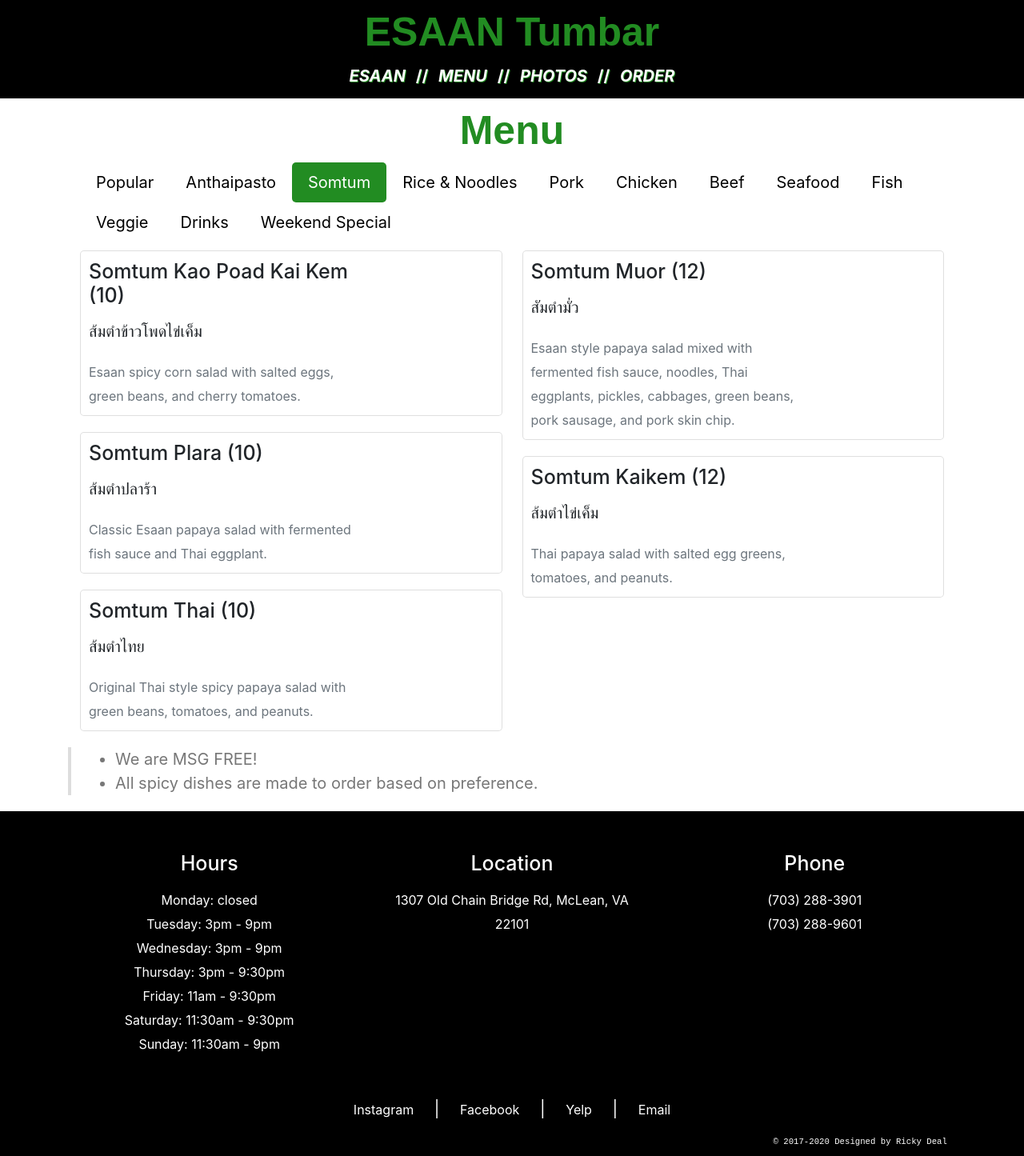
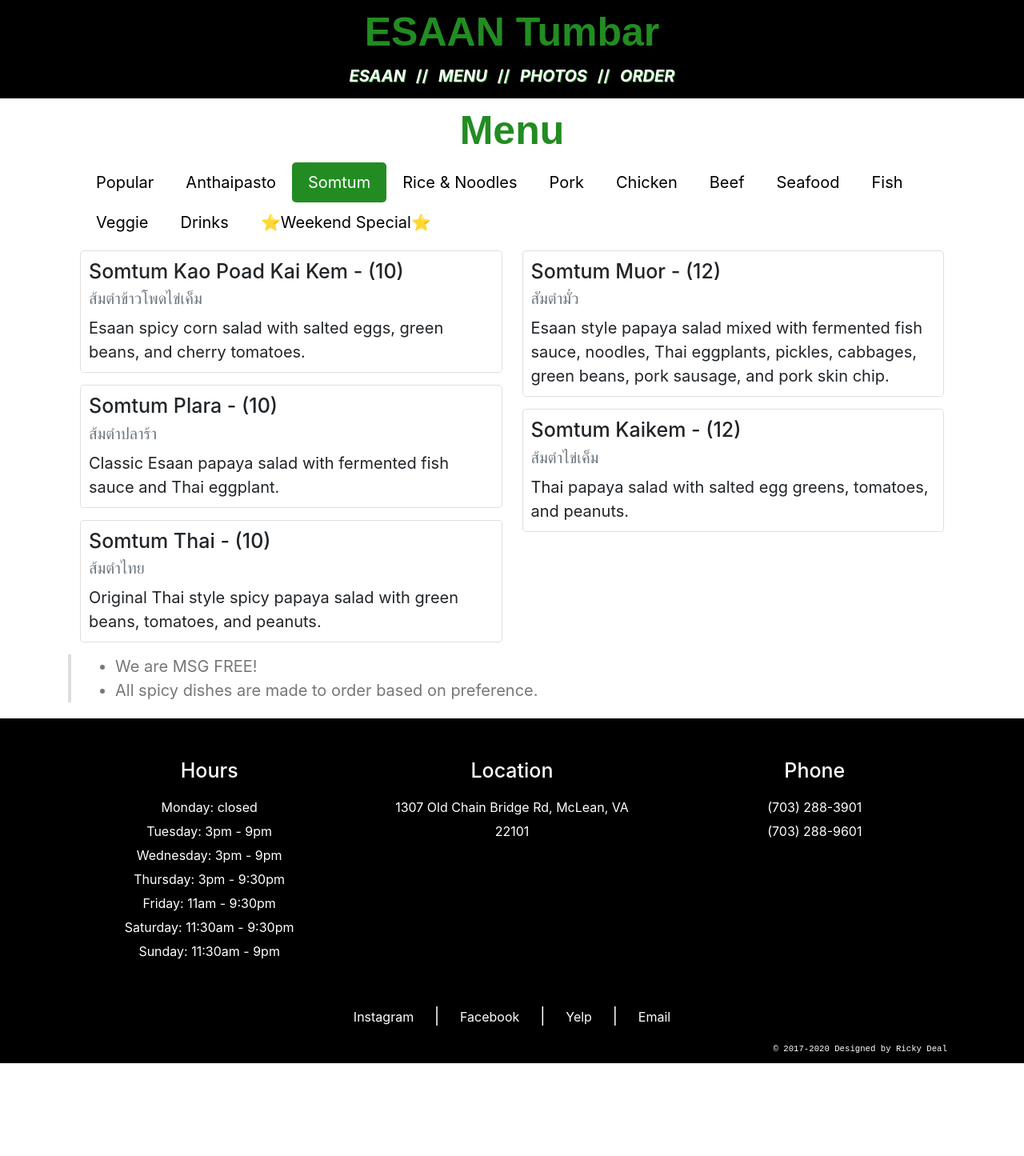
Before and after one commit to rainerdeal/esaan, a Jekyll site: the page built from menu.md, in a window 1280 px wide. Shown: the whole page at 80% size. Built offline with Jekyll 4.4.1, drawn with Linux system fonts in a browser that asks for light colours; after the commit the page ends 1329 px from its top, so only the background shows below that.

```diff
--- a/_data/gallery.yml
+++ b/_data/gallery.yml
@@ -14,8 +14,8 @@
   name: Kor Moo Yang
   image: images/esaan_gallery/kor_moo_yang.jpg
 -
-  name: Labb Hed
-  image: images/esaan_gallery/labb_hed.jpg
+  name: Larb Hed
+  image: images/esaan_gallery/larb_hed.jpg
 -
   name: Moo Nam Tok
   image: images/esaan_gallery/moo_nam_tok.jpg
--- a/_data/special.yml
+++ /dev/null
@@ -1,4 +0,0 @@
--
-  name: Weekend Special
-  thai_name: (703) 288-3901
-  description: Each weekend we serve Bankok street food. Call and talk to our service team to find out about what we will be serving.
--- a/_layouts/menu.html
+++ b/_layouts/menu.html
@@ -25,27 +25,18 @@ title: Esaan Tumbar - Menu
             <a class="nav-link" id="v-pills-fish-tab" data-toggle="pill" href="#v-pills-fish" role="tab" aria-controls="v-pills-fish" aria-selected="false">Fish</a>
             <a class="nav-link" id="v-pills-veggie-tab" data-toggle="pill" href="#v-pills-veggie" role="tab" aria-controls="v-pills-veggie" aria-selected="false">Veggie</a>
             <a class="nav-link" id="v-pills-drinks-tab" data-toggle="pill" href="#v-pills-drinks" role="tab" aria-controls="v-pills-drinks" aria-selected="false">Drinks</a>
-            <a class="nav-link" id="v-pills-special-tab" data-toggle="pill" href="#v-pills-speical" role="tab" aria-controls="v-pills-special" aria-selected="false">Weekend Special</a>
+            <a class="nav-link" id="v-pills-special-tab" data-toggle="pill" href="#v-pills-special" role="tab" aria-controls="v-pills-special" aria-selected="false">⭐️Weekend Special⭐️</a>
         </div>
 
         <div class="tab-content" id="v-pills-tabContent">
             <div class="tab-pane fade" id="v-pills-popular" role="tabpanel" aria-labelledby="v-pills-popular-tab">
                 <div class="card-columns">
                     {% for item in site.data.popular %}
-                        <div class="card mb-3" style="max-width: 540px;">
-                            <div class="row no-gutters">
-                            {% if item.image %}
-                                <div class="col-md-4">
-                                    <img src="{{ item.image }}" class="card-img">
-                                </div>
-                            {% endif %}
-                            <div class="col-md-8">
+                        <div class="card">
                             <div class="card-body">
-                                <h5 class="card-title">{{ item.name }} ({{ item.price }})</h5>
-                                <p class="card-text">{{ item.thai_name }}</p>
-                                <p class="card-text"><small class="text-muted">{{ item.description }}</small></p>
-                                </div>
-                            </div>
+                                <h5 class="card-title">{{ item.name }} - ({{ item.price }})</h5>
+                                <h6 class="card-subtitle mb-2 text-muted">{{ item.thai_name }}</h6>
+                                <p class="card-text">{{ item.description }}</p>
                             </div>
                         </div>
                     {% endfor %}
@@ -54,20 +45,11 @@ title: Esaan Tumbar - Menu
             <div class="tab-pane fade" id="v-pills-apps" role="tabpanel" aria-labelledby="v-pills-apps-tab">
                 <div class="card-columns">
                     {% for item in site.data.apps %}
-                        <div class="card mb-3" style="max-width: 540px;">
-                            <div class="row no-gutters">
-                            {% if item.image %}
-                                <div class="col-md-4">
-                                    <img src="{{ item.image }}" class="card-img">
-                                </div>
-                            {% endif %}
-                            <div class="col-md-8">
+                        <div class="card">
                             <div class="card-body">
-                                <h5 class="card-title">{{ item.name }} ({{ item.price }})</h5>
-                                <p class="card-text">{{ item.thai_name }}</p>
-                                <p class="card-text"><small class="text-muted">{{ item.description }}</small></p>
-                                </div>
-                            </div>
+                                <h5 class="card-title">{{ item.name }} - ({{ item.price }})</h5>
+                                <h6 class="card-subtitle mb-2 text-muted">{{ item.thai_name }}</h6>
+                                <p class="card-text">{{ item.description }}</p>
                             </div>
                         </div>
                     {% endfor %}
@@ -76,20 +58,11 @@ title: Esaan Tumbar - Menu
             <div class="tab-pane fade show active" id="v-pills-somtum" role="tabpanel" aria-labelledby="v-pills-somtum-tab">
                 <div class="card-columns">
                     {% for item in site.data.somtum %}
-                        <div class="card mb-3" style="max-width: 540px;">
-                            <div class="row no-gutters">
-                            {% if item.image %}
-                                <div class="col-md-4">
-                                    <img src="{{ item.image }}" class="card-img">
-                                </div>
-                            {% endif %}
-                            <div class="col-md-8">
+                        <div class="card">
                             <div class="card-body">
-                                <h5 class="card-title">{{ item.name }} ({{ item.price }})</h5>
-                                <p class="card-text">{{ item.thai_name }}</p>
-                                <p class="card-text"><small class="text-muted">{{ item.description }}</small></p>
-                                </div>
-                            </div>
+                                <h5 class="card-title">{{ item.name }} - ({{ item.price }})</h5>
+                                <h6 class="card-subtitle mb-2 text-muted">{{ item.thai_name }}</h6>
+                                <p class="card-text">{{ item.description }}</p>
                             </div>
                         </div>
                     {% endfor %}
@@ -98,20 +71,11 @@ title: Esaan Tumbar - Menu
             <div class="tab-pane fade" id="v-pills-rice-and-noodles" role="tabpanel" aria-labelledby="v-pills-rice-and-noodles-tab">
                 <div class="card-columns">
                     {% for item in site.data.rice_and_noodles %}
-                        <div class="card mb-3" style="max-width: 540px;">
-                            <div class="row no-gutters">
-                            {% if item.image %}
-                                <div class="col-md-4">
-                                    <img src="{{ item.image }}" class="card-img">
-                                </div>
-                            {% endif %}
-                            <div class="col-md-8">
+                        <div class="card">
                             <div class="card-body">
-                                <h5 class="card-title">{{ item.name }} ({{ item.price }})</h5>
-                                <p class="card-text">{{ item.thai_name }}</p>
-                                <p class="card-text"><small class="text-muted">{{ item.description }}</small></p>
-                                </div>
-                            </div>
+                                <h5 class="card-title">{{ item.name }} - ({{ item.price }})</h5>
+                                <h6 class="card-subtitle mb-2 text-muted">{{ item.thai_name }}</h6>
+                                <p class="card-text">{{ item.description }}</p>
                             </div>
                         </div>
                     {% endfor %}
@@ -120,20 +84,11 @@ title: Esaan Tumbar - Menu
             <div class="tab-pane fade" id="v-pills-pork" role="tabpanel" aria-labelledby="v-pills-pork-tab">
                 <div class="card-columns">
                     {% for item in site.data.pork %}
-                        <div class="card mb-3" style="max-width: 540px;">
-                            <div class="row no-gutters">
-                            {% if item.image %}
-                                <div class="col-md-4">
-                                    <img src="{{ item.image }}" class="card-img">
-                                </div>
-                            {% endif %}
-                            <div class="col-md-8">
+                        <div class="card">
                             <div class="card-body">
-                                <h5 class="card-title">{{ item.name }} ({{ item.price }})</h5>
-                                <p class="card-text">{{ item.thai_name }}</p>
-                                <p class="card-text"><small class="text-muted">{{ item.description }}</small></p>
-                                </div>
-                            </div>
+                                <h5 class="card-title">{{ item.name }} - ({{ item.price }})</h5>
+                                <h6 class="card-subtitle mb-2 text-muted">{{ item.thai_name }}</h6>
+                                <p class="card-text">{{ item.description }}</p>
                             </div>
                         </div>
                     {% endfor %}
@@ -142,20 +97,11 @@ title: Esaan Tumbar - Menu
             <div class="tab-pane fade" id="v-pills-chicken" role="tabpanel" aria-labelledby="v-pills-chicken-tab">
                 <div class="card-columns">
                     {% for item in site.data.chicken %}
-                        <div class="card mb-3" style="max-width: 540px;">
-                            <div class="row no-gutters">
-                            {% if item.image %}
-                                <div class="col-md-4">
-                                    <img src="{{ item.image }}" class="card-img">
-                                </div>
-                            {% endif %}
-                            <div class="col-md-8">
+                        <div class="card">
                             <div class="card-body">
-                                <h5 class="card-title">{{ item.name }} ({{ item.price }})</h5>
-                                <p class="card-text">{{ item.thai_name }}</p>
-                                <p class="card-text"><small class="text-muted">{{ item.description }}</small></p>
-                                </div>
-                            </div>
+                                <h5 class="card-title">{{ item.name }} - ({{ item.price }})</h5>
+                                <h6 class="card-subtitle mb-2 text-muted">{{ item.thai_name }}</h6>
+                                <p class="card-text">{{ item.description }}</p>
                             </div>
                         </div>
                     {% endfor %}
@@ -164,20 +110,11 @@ title: Esaan Tumbar - Menu
             <div class="tab-pane fade" id="v-pills-beef" role="tabpanel" aria-labelledby="v-pills-beef-tab">
                 <div class="card-columns">
                     {% for item in site.data.beef %}
-                        <div class="card mb-3" style="max-width: 540px;">
-                            <div class="row no-gutters">
-                            {% if item.image %}
-                                <div class="col-md-4">
-                                    <img src="{{ item.image }}" class="card-img">
-                                </div>
-                            {% endif %}
-                            <div class="col-md-8">
+                        <div class="card">
                             <div class="card-body">
-                                <h5 class="card-title">{{ item.name }} ({{ item.price }})</h5>
-                                <p class="card-text">{{ item.thai_name }}</p>
-                                <p class="card-text"><small class="text-muted">{{ item.description }}</small></p>
-                                </div>
-                            </div>
+                                <h5 class="card-title">{{ item.name }} - ({{ item.price }})</h5>
+                                <h6 class="card-subtitle mb-2 text-muted">{{ item.thai_name }}</h6>
+                                <p class="card-text">{{ item.description }}</p>
                             </div>
                         </div>
                     {% endfor %}
@@ -186,20 +123,11 @@ title: Esaan Tumbar - Menu
             <div class="tab-pane fade" id="v-pills-seafood" role="tabpanel" aria-labelledby="v-pills-seafood-tab">
                 <div class="card-columns">
                     {% for item in site.data.seafood %}
-                        <div class="card mb-3" style="max-width: 540px;">
-                            <div class="row no-gutters">
-                            {% if item.image %}
-                                <div class="col-md-4">
-                                    <img src="{{ item.image }}" class="card-img">
-                                </div>
-                            {% endif %}
-                            <div class="col-md-8">
+                        <div class="card">
                             <div class="card-body">
-                                <h5 class="card-title">{{ item.name }} ({{ item.price }})</h5>
-                                <p class="card-text">{{ item.thai_name }}</p>
-                                <p class="card-text"><small class="text-muted">{{ item.description }}</small></p>
-                                </div>
-                            </div>
+                                <h5 class="card-title">{{ item.name }} - ({{ item.price }})</h5>
+                                <h6 class="card-subtitle mb-2 text-muted">{{ item.thai_name }}</h6>
+                                <p class="card-text">{{ item.description }}</p>
                             </div>
                         </div>
                     {% endfor %}
@@ -208,20 +136,11 @@ title: Esaan Tumbar - Menu
             <div class="tab-pane fade" id="v-pills-fish" role="tabpanel" aria-labelledby="v-pills-fish-tab">
                 <div class="card-columns">
                     {% for item in site.data.fish %}
-                        <div class="card mb-3" style="max-width: 540px;">
-                            <div class="row no-gutters">
-                            {% if item.image %}
-                                <div class="col-md-4">
-                                    <img src="{{ item.image }}" class="card-img">
-                                </div>
-                            {% endif %}
-                            <div class="col-md-8">
+                        <div class="card">
                             <div class="card-body">
-                                <h5 class="card-title">{{ item.name }} ({{ item.price }})</h5>
-                                <p class="card-text">{{ item.thai_name }}</p>
-                                <p class="card-text"><small class="text-muted">{{ item.description }}</small></p>
-                                </div>
-                            </div>
+                                <h5 class="card-title">{{ item.name }} - ({{ item.price }})</h5>
+                                <h6 class="card-subtitle mb-2 text-muted">{{ item.thai_name }}</h6>
+                                <p class="card-text">{{ item.description }}</p>
                             </div>
                         </div>
                     {% endfor %}
@@ -230,20 +149,11 @@ title: Esaan Tumbar - Menu
             <div class="tab-pane fade" id="v-pills-veggie" role="tabpanel" aria-labelledby="v-pills-veggie-tab">
                 <div class="card-columns">
                     {% for item in site.data.veggie %}
-                        <div class="card mb-3" style="max-width: 540px;">
-                            <div class="row no-gutters">
-                            {% if item.image %}
-                                <div class="col-md-4">
-                                    <img src="{{ item.image }}" class="card-img">
-                                </div>
-                            {% endif %}
-                            <div class="col-md-8">
+                        <div class="card">
                             <div class="card-body">
-                                <h5 class="card-title">{{ item.name }} ({{ item.price }})</h5>
-                                <p class="card-text">{{ item.thai_name }}</p>
-                                <p class="card-text"><small class="text-muted">{{ item.description }}</small></p>
-                                </div>
-                            </div>
+                                <h5 class="card-title">{{ item.name }} - ({{ item.price }})</h5>
+                                <h6 class="card-subtitle mb-2 text-muted">{{ item.thai_name }}</h6>
+                                <p class="card-text">{{ item.description }}</p>
                             </div>
                         </div>
                     {% endfor %}
@@ -252,40 +162,23 @@ title: Esaan Tumbar - Menu
             <div class="tab-pane fade" id="v-pills-drinks" role="tabpanel" aria-labelledby="v-pills-drinks-tab">
                 <div class="card-columns">
                     {% for item in site.data.drinks %}
-                        <div class="card mb-3" style="max-width: 540px;">
-                            <div class="row no-gutters">
-                            {% if item.image %}
-                                <div class="col-md-4">
-                                    <img src="{{ item.image }}" class="card-img">
-                                </div>
-                            {% endif %}
-                            <div class="col-md-8">
+                        <div class="card">
                             <div class="card-body">
-                                <h5 class="card-title">{{ item.name }} ({{ item.price }})</h5>
-                                <p class="card-text">{{ item.thai_name }}</p>
-                                <p class="card-text"><small class="text-muted">{{ item.description }}</small></p>
-                                </div>
-                            </div>
+                                <h5 class="card-title">{{ item.name }} - ({{ item.price }})</h5>
+                                <h6 class="card-subtitle mb-2 text-muted">{{ item.thai_name }}</h6>
+                                <p class="card-text">{{ item.description }}</p>
                             </div>
                         </div>
                     {% endfor %}
                 </div>
             </div>
             <div class="tab-pane fade" id="v-pills-special" role="tabpanel" aria-labelledby="v-pills-special-tab">
-                <div class="card-columns">
-                    {% for item in site.data.special %}
-                        <div class="card mb-3" style="max-width: 540px;">
-                            <div class="row no-gutters">
-                            <div class="col-md-8">
-                                <div class="card-body">
-                                <h5 class="card-title">{{ item.name }}</h5>
-                                <p class="card-text">{{ item.thai_name }}</p>
-                                <p class="card-text"><small class="text-muted">{{ item.description }}</small></p>
+                <div class="card">
+                    <div class="card-body text-center">
+                        <h5 class="card-title">Weekend Special</h5>
+                        <h6 class="card-subtitle mb-2 text-muted">(703) 288-3901</h6>
+                        <p class="card-text">Each weekend we serve different Bangkok street foods. Call and talk to our service team to find out what we will be serving!</p>
                     </div>
-                            </div>
-                            </div>
-                        </div>
-                    {% endfor %}
                 </div>
             </div>
         </div>
--- a/photos.html
+++ b/photos.html
@@ -15,6 +15,7 @@ title: Esaan Tumbar - Photos
             {% for item in site.data.gallery %}
                 <div class="card">
                     <img src="{{ item.image }}" class="card-img-top">
+                    <div class="card-footer">{{ item.name }}</div>
                 </div>
             {% endfor %}
         </div>
```
Also changed, not shown: images/esaan_gallery/larb_hed.jpg (renamed from images/esaan_gallery/labb_hed.jpg). Lines whose indentation alone changed are shown as unchanged.
